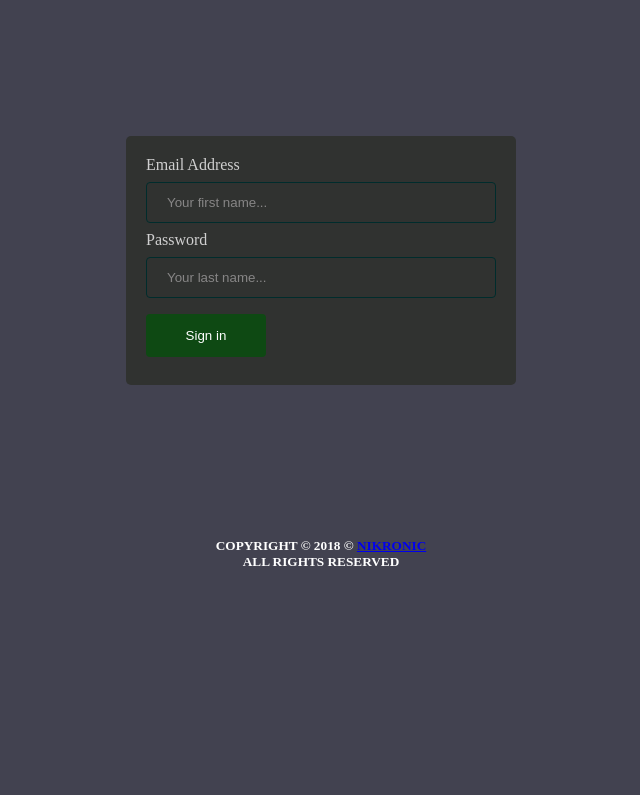
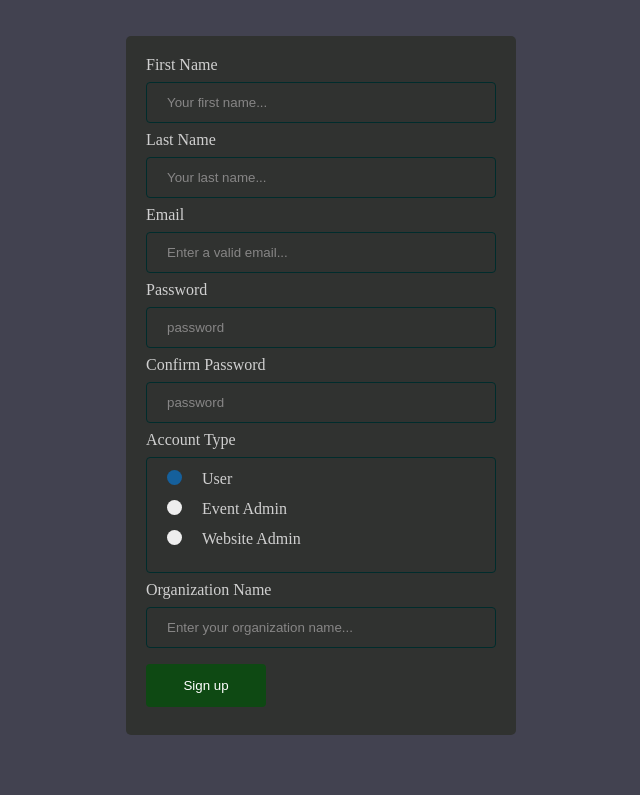
Before and after one commit to Nikronic/Nivent, a plain HTML site: page html/signin.html in a window 1280 px wide. Shown: the part 489-1284 px from the top of the page, without its empty margins (319-959 px from the left). Before the commit the page ends 1109 px from the top, so only its background shows below. Drawn offline with Linux system fonts and the light colour scheme.

Commit message:
finish sign in sign up page
Took 1 hour 4 minutes

```diff
--- a/css/styles.css
+++ b/css/styles.css
@@ -11,6 +11,7 @@
     margin-top: 10px !important;
     text-align: center;
 }
+
 
 .contact-header {
     text-align: left;
@@ -124,6 +125,52 @@
     background-color: unset;
 }
 
+.radio-label {
+    display: block;
+    position: relative;
+    padding-left: 35px;
+    margin-bottom: 12px;
+    cursor: pointer;
+    user-select: none;
+}
+
+.radio-label input {
+    position: absolute;
+    opacity: 0;
+    cursor: pointer;
+}
+
+.checkmark {
+    position: absolute;
+    top: 0;
+    left: 0;
+    height: 15px;
+    width: 15px;
+    background-color: #eee;
+    border-radius: 50%;
+}
+
+.radio-label:hover input ~ .checkmark {
+    background-color: #ccc;
+}
+
+.radio-label input:checked ~ .checkmark {
+    background-color: #15609c;
+}
+
+.radio-label input:checked ~ .checkmark:after {
+    display: block;
+}
+
+.radio-label .checkmark:after {
+    top: 9px;
+    left: 9px;
+    width: 8px;
+    height: 8px;
+    border-radius: 50%;
+    background: white;
+}
+
 ::placeholder {
     color: #878686;
 }
@@ -140,6 +187,21 @@
     max-width: 120px;
 }
 
+.form-upload {
+    width: 100%;
+    background-color: #0e4913;
+    color: white;
+    padding: 14px 20px;
+    margin: 8px 0;
+    border: none;
+    border-radius: 4px;
+    cursor: pointer;
+    max-width: 120px;
+}
+
+.signup {
+    margin-top: 10px !important;
+}
 input.form-submit:hover {
     background-color: #06630a;
 }
--- a/html/signin.html
+++ b/html/signin.html
@@ -11,7 +11,7 @@
 <body class="body">
 
 <div class="container">
-    <div class="header">
+    <div>
         <div class="menu">
             <div>
                 <ul class="menu-list">
@@ -51,16 +51,48 @@
 </div>
 
 <div class="container">
-    <div class="content">
+    <div class="content signup">
         <div class="form">
             <form action="">
-                <label for="first-name">Email Address</label>
+                <label for="first-name">First Name</label>
                 <input class="form-item" type="text" id="first-name" name="first-name" placeholder="Your first name...">
 
-                <label for="last-name">Password</label>
+                <label for="last-name">Last Name</label>
                 <input class="form-item" type="text" id="last-name" name="last-name" placeholder="Your last name...">
 
-                <input class="form-submit" type="submit" value="Sign in">
+                <label for="email-up">Email</label>
+                <input class="form-item" type="email" id="email-up" name="email-up"
+                       placeholder="Enter a valid email...">
+
+                <label for="password-up">Password</label>
+                <input class="form-item" type="password" id="password-up" name="password-up" placeholder="password">
+
+                <label for="password-up-con">Confirm Password</label>
+                <input class="form-item" type="password" id="password-up-con" name="password-up-con"
+                       placeholder="password">
+
+                <label for="account-type">Account Type</label>
+                <div class="form-item" id="account-type">
+                    <label class="radio-label">User
+                        <input type="radio" checked="checked" name="account">
+                        <span class="checkmark"></span>
+                    </label>
+                    <label class="radio-label">Event Admin
+                        <input type="radio" name="account">
+                        <span class="checkmark"></span>
+                    </label>
+                    <label class="radio-label">Website Admin
+                        <input type="radio" name="account">
+                        <span class="checkmark"></span>
+                    </label>
+                </div>
+
+                <label for="organization">Organization Name</label>
+                <input class="form-item" type="text" id="organization" name="organization"
+                       placeholder="Enter your organization name...">
+
+                <input class="form-submit" type="submit" value="Sign up">
+
             </form>
         </div>
     </div>
```
